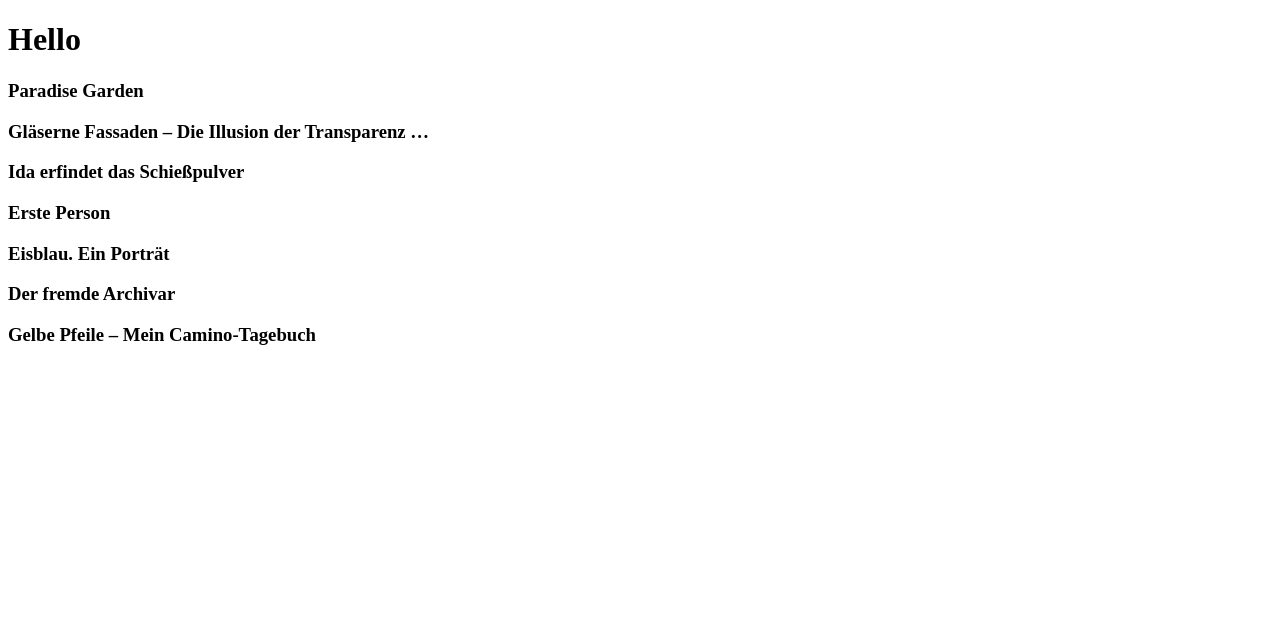
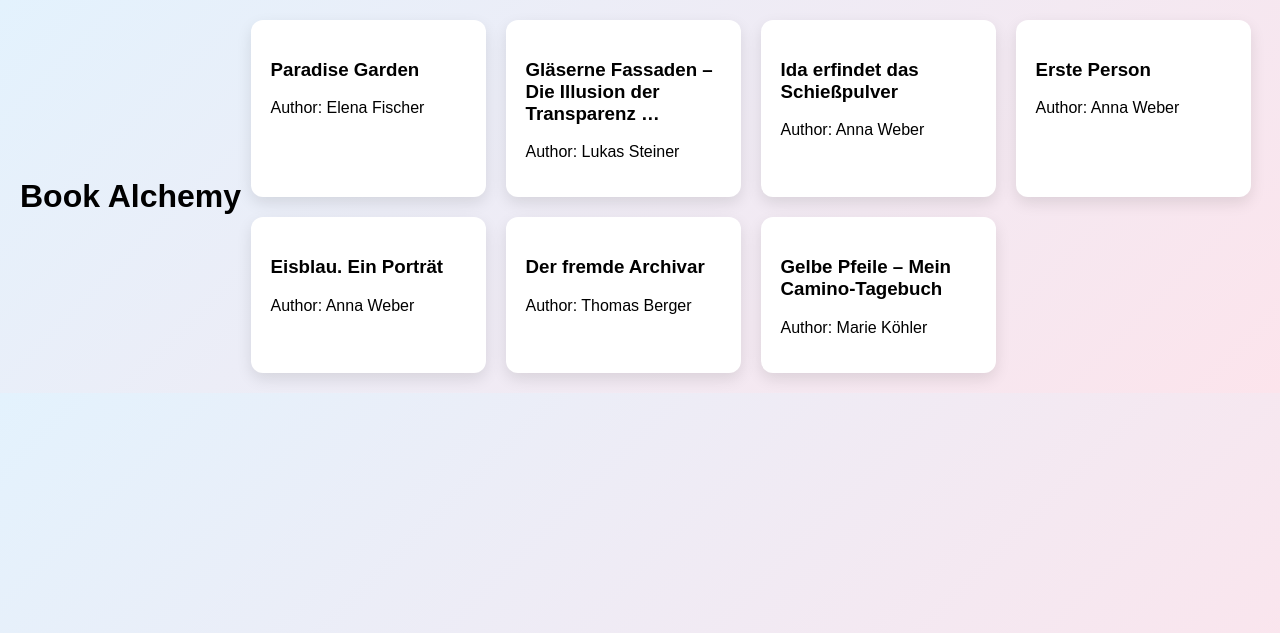
Before and after one commit to PhilippRep/Book-Alchemy, a Flask app: template templates/home.html in a window 1280 px wide. Shown: the top 633 px of the page. Run offline with Flask 3, Linux system fonts and the light colour scheme; the template is opened without the code that fills it: values that come from a table or form of the project are taken from there, others are empty.

Commit message:
added more css content and show author vor every book on home

```diff
--- a/app.py
+++ b/app.py
@@ -1,3 +1,5 @@
+from urllib.error import URLError
+
 from flask import Flask, render_template, request, redirect, url_for
 import os
 from datetime import datetime
@@ -15,7 +17,9 @@ with app.app_context():
 
 @app.route('/')
 def home():
-    return render_template('home.html'), 200
+    books = Book.query.all()
+    authors = Author.query.all()
+    return render_template('home.html', books=books, authors=authors), 200
 
 @app.route('/add_author', methods=['GET', 'POST'])
 def add_author():
@@ -41,17 +45,18 @@ def add_book():
         isbn = request.form.get('isbn')
         title = request.form.get('title')
         publication_year = request.form.get('publication_year')
+        author_id = int(request.form.get('author_id'))
         new_book = Book(title = title,
                isbn = isbn,
-               publication_year = int(publication_year)
+               publication_year = int(publication_year),
+               author_id = author_id
         )
         db.session.add(new_book)
         db.session.commit()
-        books = Book.query.all()
         print(f"Book:{title} successfully created")
-        return render_template('home.html', books=books)
-
-    return render_template('add_book.html')
+        redirect(url_for('home'))
+    authors = Author.query.all()
+    return render_template('add_book.html', authors=authors)
 
 
 if __name__ == "__main__":
--- a/data_models.py
+++ b/data_models.py
@@ -22,6 +22,7 @@ class Book(db.Model):
     title = db.Column(db.String(255), nullable=False)
     author_id = db.Column(db.Integer, db.ForeignKey('authors.id'), nullable= False)
     publication_year = db.Column(db.Integer, nullable=False)
+    author = db.relationship('Author', backref='books')
 
 
     def __repr__(self):
--- a/static/style.css
+++ b/static/style.css
@@ -1,25 +1,25 @@
-/* Grundlayout */
-body {
-  font-family: Arial, sans-serif;
-  background: linear-gradient(135deg, #e3f2fd, #fce4ec);
+/* =========================
+   FORMULAR-SEITE
+========================= */
+.form-page {
   display: flex;
   justify-content: center;
   align-items: center;
-  height: 100vh;
-  margin: 0;
+  min-height: 100vh;
+  background: linear-gradient(135deg, #e3f2fd, #fce4ec);
 }
 
-/* Formular-Container */
-form {
+/* Formular-Box (wieder schön!) */
+.form-page form {
   background: #ffffff;
   padding: 30px;
-  border-radius: 12px;
-  box-shadow: 0 8px 20px rgba(0, 0, 0, 0.1);
+  border-radius: 14px;
+  box-shadow: 0 10px 25px rgba(0, 0, 0, 0.15);
   width: 320px;
 }
 
 /* Labels */
-label {
+.form-page label {
   display: block;
   margin-bottom: 6px;
   font-weight: bold;
@@ -27,43 +27,69 @@ label {
 }
 
 /* Inputs */
-input[type="text"],
-input[type="date"] {
+.form-page input[type="text"],
+.form-page input[type="date"],
+.form-page input[type="number"] {
   width: 100%;
   padding: 10px;
   margin-bottom: 15px;
   border: 1px solid #ccc;
-  border-radius: 6px;
+  border-radius: 8px;
   transition: 0.3s;
-  font-size: 14px;
 }
 
-/* Fokus-Effekt */
-input:focus {
+/* Fokus */
+.form-page input:focus {
   border-color: #7e57c2;
+  box-shadow: 0 0 5px rgba(126, 87, 194, 0.4);
   outline: none;
-  box-shadow: 0 0 5px rgba(126, 87, 194, 0.4);
 }
 
 /* Button */
-input[type="submit"] {
-  width: 100px;
+.form-page input[type="submit"] {
+  width: 100%;
   padding: 12px;
   background: #7e57c2;
+  color: white;
   border: none;
-  color: white;
+  border-radius: 8px;
   font-size: 16px;
-  border-radius: 6px;
   cursor: pointer;
+}
+
+/* Button Hover */
+.form-page input[type="submit"]:hover {
+  background: #5e35b1;
+}
+
+body {
+  display: flex;
+  justify-content: center;
+  align-items: center;
+}
+.home-page {
+  font-family: Arial, sans-serif;
+  background: linear-gradient(135deg, #e3f2fd, #fce4ec);
+  margin: 0;
+  padding: 20px;
+}
+
+.book-grid {
+  display: grid;
+  grid-template-columns: repeat(auto-fit, minmax(220px, 1fr));
+  gap: 20px;
+  max-width: 1000px;
+  margin: 0 auto;
+}
+
+.book-card {
+  background: white;
+  padding: 20px;
+  border-radius: 12px;
+  box-shadow: 0 6px 15px rgba(0,0,0,0.1);
   transition: 0.3s;
 }
 
-/* Button Hover */
-input[type="submit"]:hover {
-  background: #5e35b1;
+.book-card:hover {
+  transform: translateY(-5px);
 }
-
-/* Optional: Abstand zwischen Feldern */
-br {
-  display: none;
-}
--- a/templates/add_author.html
+++ b/templates/add_author.html
@@ -6,7 +6,7 @@
     <meta http-equiv="X-UA-Compatible" content="ie=edge">
     <link rel="stylesheet" href="{{ url_for('static', filename='style.css') }}">
   </head>
-  <body>
+  <body class="form-page">
 
   <form action="/add_author" method="POST">
   <label for="name">Author Name:</label>
--- a/templates/home.html
+++ b/templates/home.html
@@ -4,13 +4,18 @@
     <meta charset="UTF-8">
     <meta name="viewport" content="width=device-width, initial-scale=1.0">
     <meta http-equiv="X-UA-Compatible" content="ie=edge">
+    <link rel="stylesheet" href="{{ url_for('static', filename='style.css') }}">
   </head>
-  <body>
-    <h1>Hello</h1>
+  <body class="home-page">
+    <h1> Book Alchemy </h1>
+    <div class="book-grid">
     {% for book in books %}
-    <div> <h3>{{ book.title }}</h3>
+        <div class="book-card">
+            <h3>{{ book.title }}</h3>
+            <p>Author: {{ book.author.name }}</p>
+        </div>
+    {% endfor %}
     </div>
-    {% endfor %}
 
   </body>
 </html>
```
Also changed, not shown: templates/add_book.html (+6 -1 lines), data/library.sqlite.
